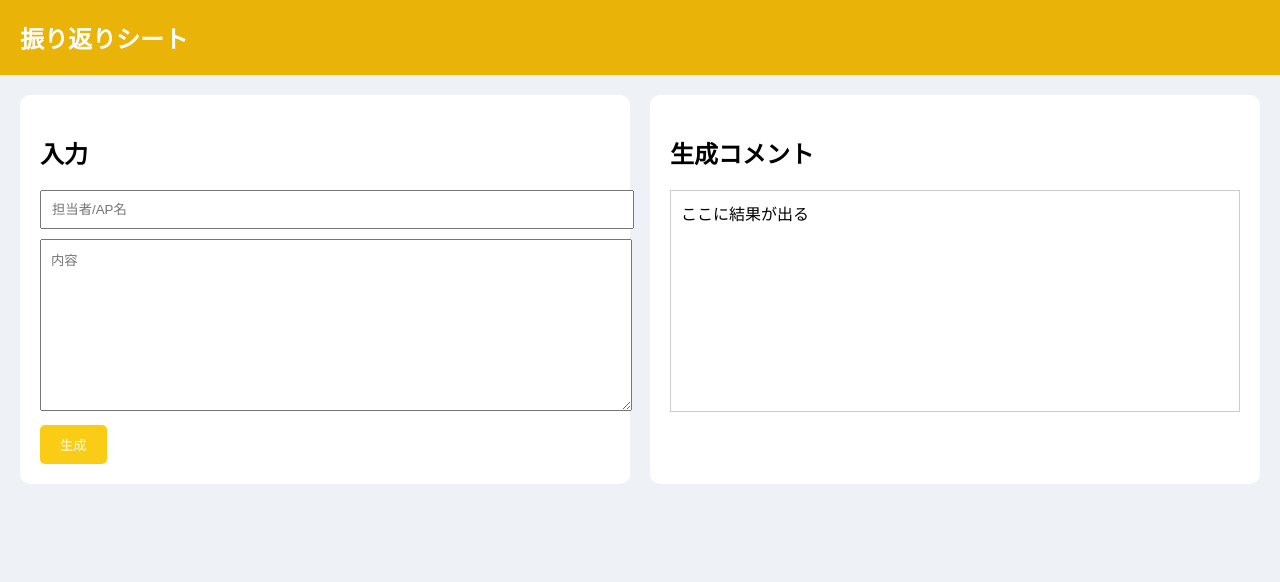
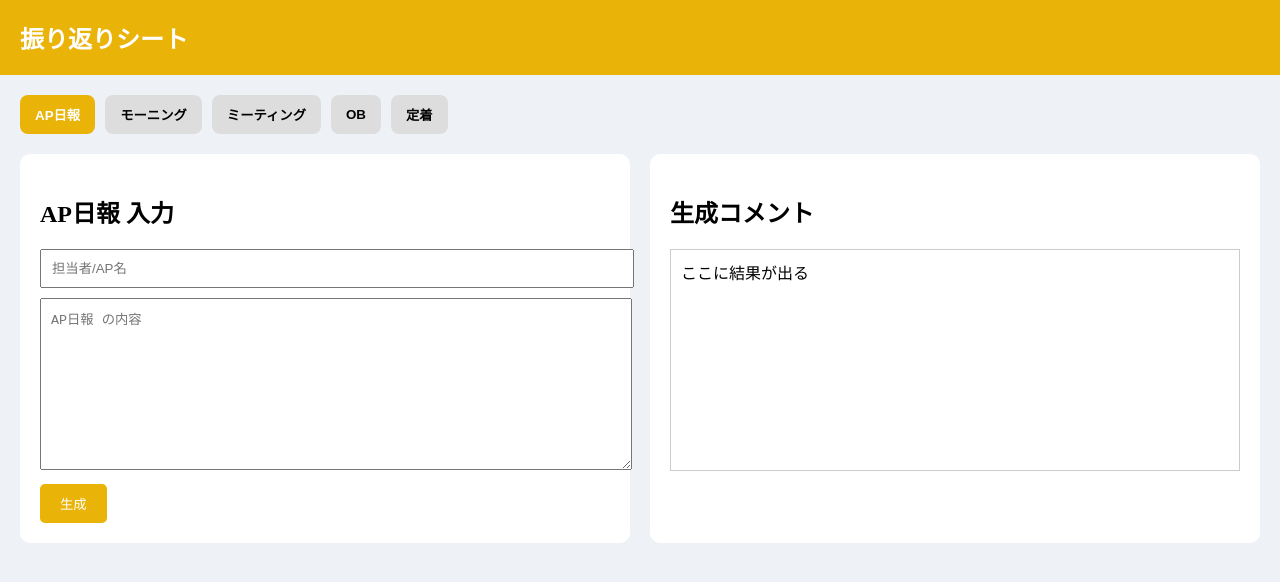
Before and after one commit to kenichrouken0701-code/APP, a Next.js app: page / in a window 1280 px wide. Shown: the top 582 px of the page. Built offline with nearby package versions, Linux system fonts and the light colour scheme.

Commit message:
Update page.js

```diff
--- a/app/page.js
+++ b/app/page.js
@@ -2,11 +2,15 @@
 
 import { useState } from "react";
 
+const tabs = ["AP日報", "モーニング", "ミーティング", "OB", "定着"];
+
 export default function Home() {
+  const [activeTab, setActiveTab] = useState("AP日報");
   const [text, setText] = useState("");
 
   return (
     <div style={{ minHeight: "100vh", background: "#eef2f7" }}>
+
       {/* header */}
       <div style={{
         background: "#eab308",
@@ -18,11 +22,32 @@ export default function Home() {
         振り返りシート
       </div>
 
+      <div style={{ padding: "20px" }}>
+
+        {/* タブ */}
+        <div style={{ display: "flex", gap: "10px", marginBottom: "20px" }}>
+          {tabs.map((tab) => (
+            <button
+              key={tab}
+              onClick={() => setActiveTab(tab)}
+              style={{
+                padding: "10px 15px",
+                borderRadius: "8px",
+                border: "none",
+                background: activeTab === tab ? "#eab308" : "#ddd",
+                color: activeTab === tab ? "white" : "black",
+                fontWeight: "bold"
+              }}
+            >
+              {tab}
+            </button>
+          ))}
+        </div>
+
         <div style={{
           display: "grid",
           gridTemplateColumns: "1fr 1fr",
-        gap: "20px",
-        padding: "20px"
+          gap: "20px"
         }}>
 
           {/* 左 */}
@@ -31,7 +56,7 @@ export default function Home() {
             padding: "20px",
             borderRadius: "10px"
           }}>
-          <h2>入力</h2>
+            <h2>{activeTab} 入力</h2>
 
             <input
               placeholder="担当者/AP名"
@@ -39,7 +64,7 @@ export default function Home() {
             />
 
             <textarea
-            placeholder="内容"
+              placeholder={`${activeTab} の内容`}
               value={text}
               onChange={(e) => setText(e.target.value)}
               style={{ width: "100%", height: "150px", padding: "10px" }}
@@ -47,7 +72,7 @@ export default function Home() {
 
             <button style={{
               marginTop: "10px",
-            background: "#facc15",
+              background: "#eab308",
               color: "white",
               padding: "10px 20px",
               border: "none",
@@ -73,6 +98,8 @@ export default function Home() {
               {text || "ここに結果が出る"}
             </div>
           </div>
+
+        </div>
       </div>
     </div>
   );
```
Lines whose indentation alone changed are shown as unchanged.
